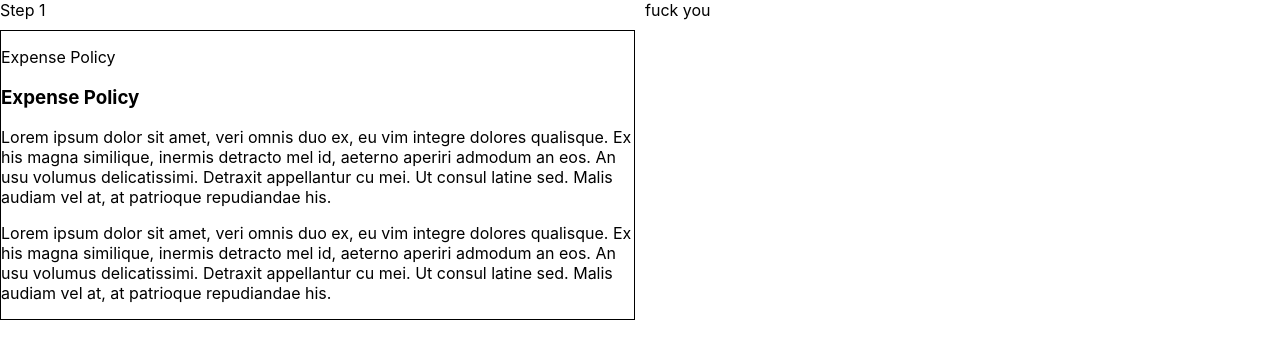
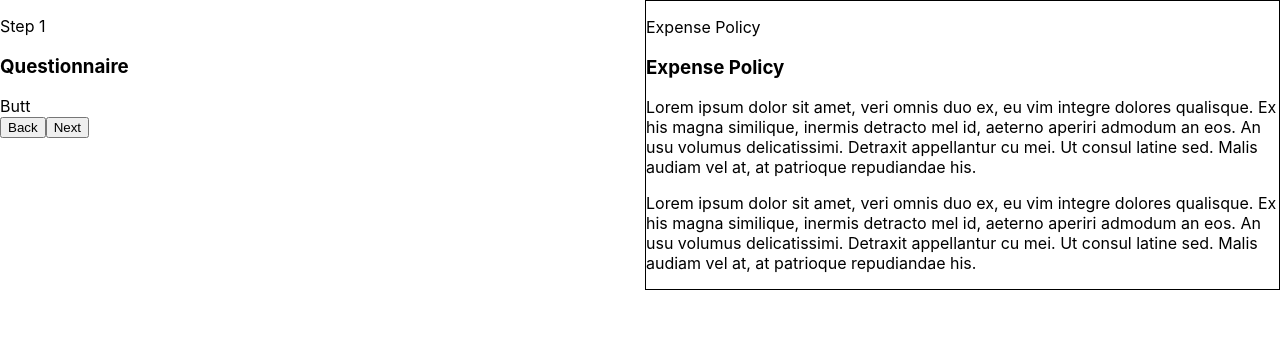
Before and after one commit to braedongough/expense-policy-generator, a React (Create React App) app: page / in a window 1280 px wide. Shown: the top 358 px of the page. Built offline with nearby package versions, Linux system fonts and the light colour scheme.

Commit message:
added questionnaire component for wizard and navigation

```diff
--- /dev/null
+++ b/src/Components/Questionnaire/Questionnaire.js
@@ -0,0 +1,26 @@
+import React from "react";
+import { connect } from "react-redux";
+import Header from "../Header/Header";
+import Wizard from "../Wizard/Wizard";
+import Step from "../Wizard/Step";
+import QuestionnaireNav from "./QuestionnaireNav";
+
+const Questionnaire = ({ currentStep }) => {
+  return (
+    <div>
+      <Header textLabel={`Step ${currentStep}`} textTitle="Questionnaire" />
+      <Wizard>
+        <Step>Butt</Step>
+        <Step>lasagne</Step>
+        <Step>Bill Murray</Step>
+      </Wizard>
+      <QuestionnaireNav />
+    </div>
+  );
+};
+
+const mapStateToProps = ({ wizard }) => ({
+  currentStep: wizard.currentStep,
+});
+
+export default connect(mapStateToProps)(Questionnaire);
--- /dev/null
+++ b/src/Components/Questionnaire/QuestionnaireNav.js
@@ -0,0 +1,22 @@
+import React from "react";
+import { connect } from "react-redux";
+import { wizardModule } from "../../redux/modules";
+
+const QuestionnaireNav = ({ next, back }) => {
+  return (
+    <div>
+      <button onClick={back}>Back</button>
+      <button onClick={next}>Next</button>
+    </div>
+  );
+};
+
+const mapDispatchToProps = dispatch => ({
+  next: () => dispatch(wizardModule.next()),
+  back: () => dispatch(wizardModule.prev()),
+});
+
+export default connect(
+  undefined,
+  mapDispatchToProps
+)(QuestionnaireNav);
--- a/src/Components/Wizard/Step.js
+++ b/src/Components/Wizard/Step.js
@@ -1,6 +1,6 @@
 import React from "react";
 
 const Step = ({ children, isActive }) =>
-  isActive ? <section>{children}</section> : <section>fuck you</section>;
+  isActive ? <section>{children}</section> : null;
 
 export default Step;
--- a/src/Components/Wizard/Wizard.js
+++ b/src/Components/Wizard/Wizard.js
@@ -6,11 +6,12 @@ class Wizard extends Component {
   componentDidMount() {
     this.props.getStepCount(React.Children.count(this.filteredChildren()));
   }
-  filteredChildren = () => {
-    return React.Children.toArray(this.props.children).filter(
+
+  filteredChildren = () =>
+    React.Children.toArray(this.props.children).filter(
       child => child.type.name === "Step"
     );
-  };
+
   render() {
     const { currentStep } = this.props;
     const children = React.Children.map(
@@ -20,7 +21,6 @@ class Wizard extends Component {
           isActive: currentStep === index + 1,
         })
     );
-    console.log(children, 1);
     return children;
   }
 }
@@ -39,27 +39,3 @@ export default connect(
   mapStateToProps,
   mapDispatchToProps
 )(Wizard);
-
-/* class Wizard extends Component {
-  componentDidMount() {
-    this.props.register(this.numberOfSteps(this.props.children))
-  }
-?why is the render function contained within the numberOfSteps method? Is that how it's passed the children argument?
-  numberOfSteps = children =>
-    React.Children.toArray(children).filter(child => child.type === Step)
-      .length
-
-  render() {
-    const children = React.Children.map(
-      React.Children.toArray(this.props.children).filter(
-        child => child.type === Step
-      ),
-      (child, index) =>
-        React.cloneElement(child, {
-          isActive: this.props.currentStep === index + 1
-        })
-    )
-
-    return children
-  }
-} */
--- a/src/App.js
+++ b/src/Main.js
@@ -1,17 +1,13 @@
 import React, { Component } from "react";
 import styled from "styled-components";
-import Step from "./Components/Wizard/Step";
-import Wizard from "./Components/Wizard/Wizard";
 import Document from "./Components/Document/Document";
+import Questionnaire from "./Components/Questionnaire/Questionnaire";
 
-class App extends Component {
+class Main extends Component {
   render() {
     return (
       <Container>
-        <Wizard>
-          <Step>Step 1</Step>
-          <Step>Step 2</Step>
-        </Wizard>
+        <Questionnaire />
         <Document />
       </Container>
     );
@@ -24,4 +20,4 @@ const Container = styled.div`
   grid-gap: 10px;
 `;
 
-export default App;
+export default Main;
--- a/src/index.js
+++ b/src/index.js
@@ -2,7 +2,7 @@ import React from "react";
 import ReactDOM from "react-dom";
 import { Provider } from "react-redux";
 import "./index.css";
-import Main from "./App";
+import Main from "./Main";
 import store from "./redux/store";
 
 const App = () => {
```
Also changed, not shown: src/Components/Wizard/FormNav.js (deleted, +0 -18 lines).
